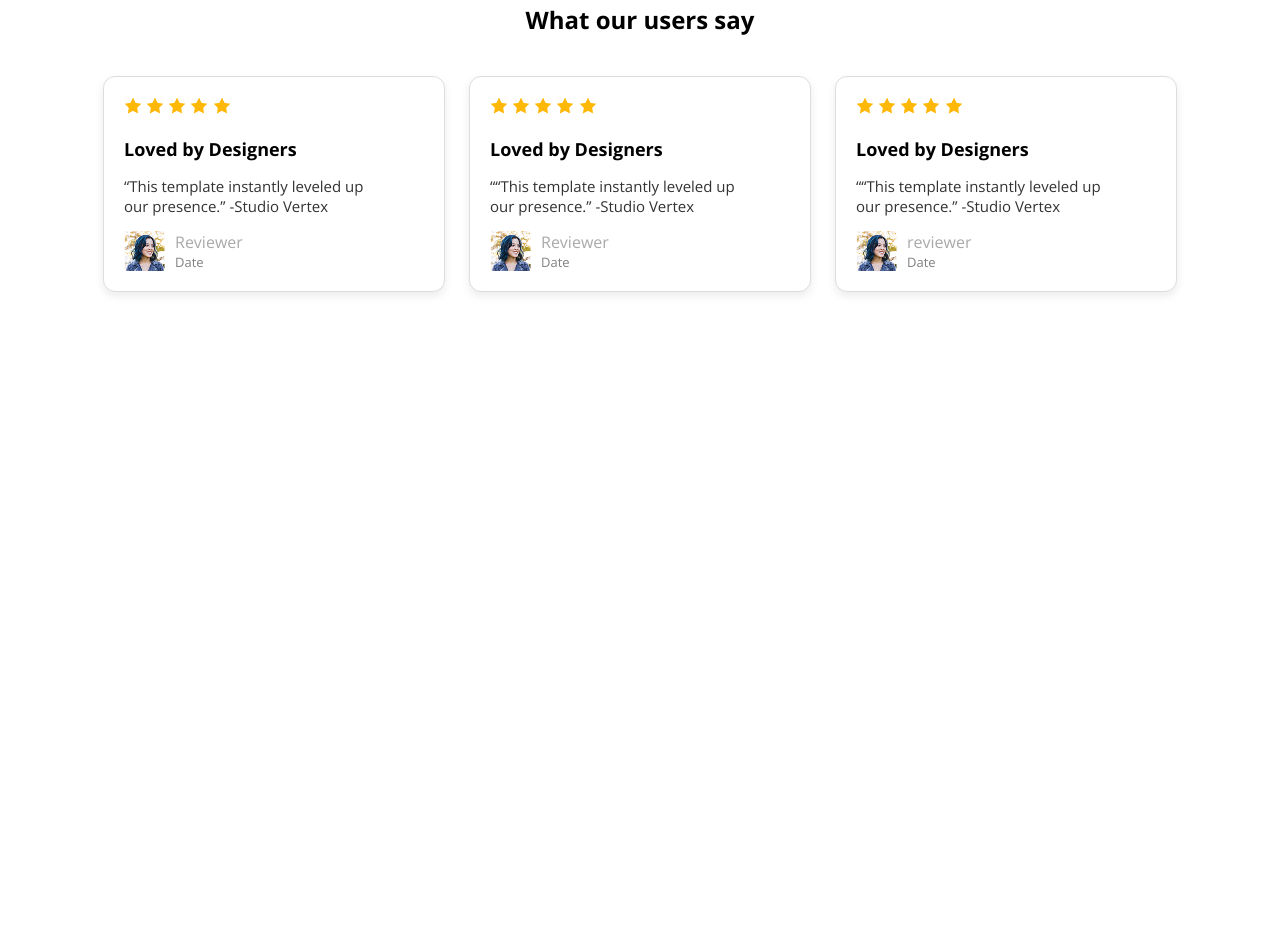
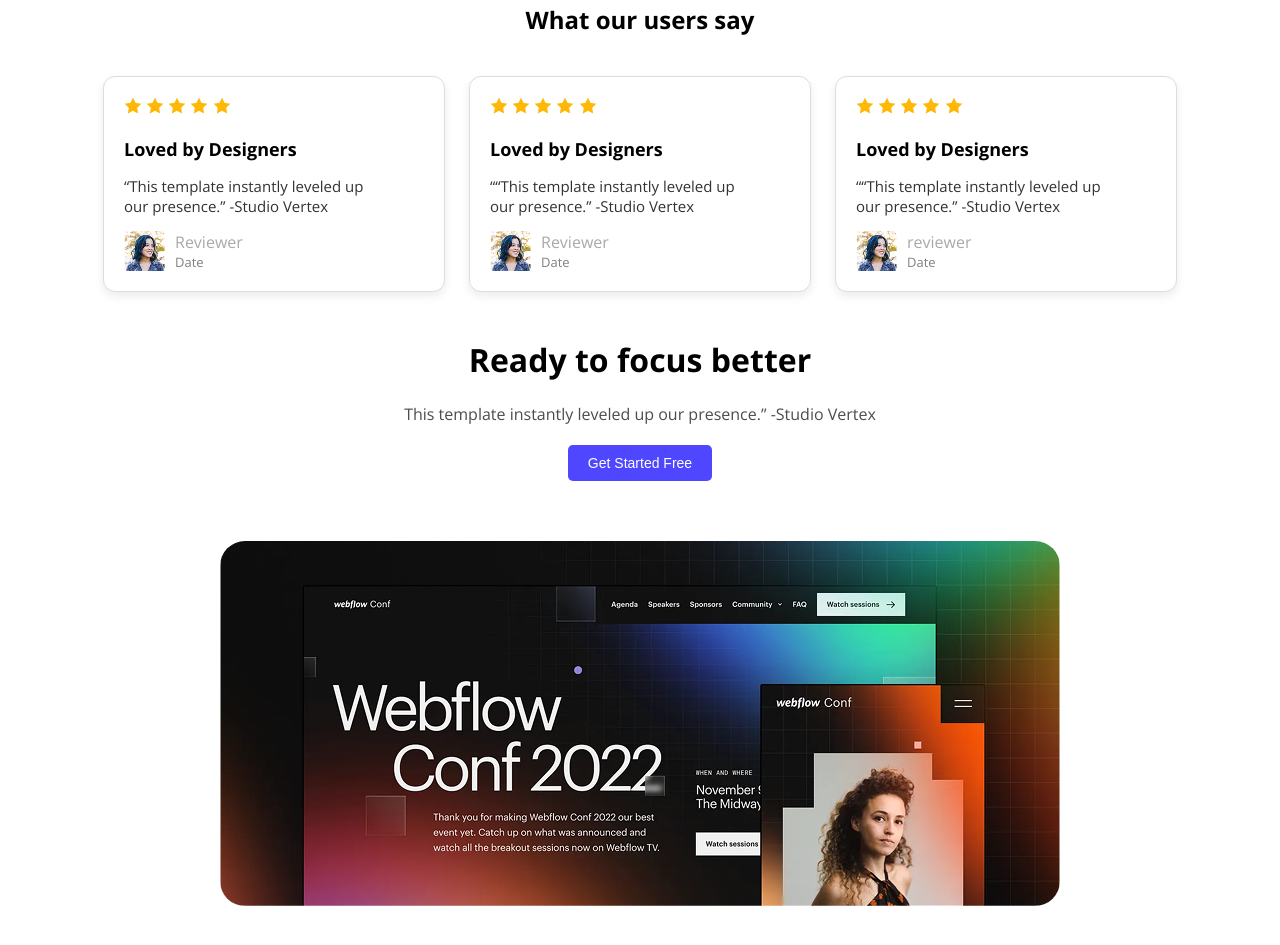
Before and after one commit to tawhidhossen703/first-web-project, a plain HTML site: page index.html in a window 1280 px wide. Shown: the part 1247-2192 px from the top of the page. Before the commit the page ends 1567 px from the top, so only its background shows below. Drawn offline with nearby package versions, Linux system fonts and the light colour scheme.

Commit message:
added main section with complete words

```diff
--- a/index.html
+++ b/index.html
@@ -150,6 +150,21 @@
   </section>
 
 
+   <!-- section 4 is starting from here -->
+
+    <div class="section-4-part-1">
+
+   <div class="s4-title"><h1>Ready to focus better</h1></div>
+   <div class="s4-description">This template instantly leveled up our presence.” -Studio Vertex</div>
+   <button class="sec-btn free-btn">Get Started Free</button>
+   <img class="img-3" src="Assets/wc-big.png" alt="">
+
+    </div>
+
+
+
+
+
       </main>
 
 
--- a/styles/project.css
+++ b/styles/project.css
@@ -165,3 +165,25 @@ nav a{
 .reviewer-name{
     color: darkgray;
 }
+
+
+/* section-------4 --------------------------------------------------- */
+
+.section-4-part-1 {
+  display: flex;
+  flex-direction: column;
+  align-items: center;
+  text-align: center;
+  margin: 5px 10px 10px 10px;
+
+}
+.free-btn {
+  margin-top: 20px;
+}
+.img-3{
+    border-radius: 25px;
+    margin-bottom: 30px;
+}
+.s4-description{
+    color: rgb(80, 75, 75);
+}
```
